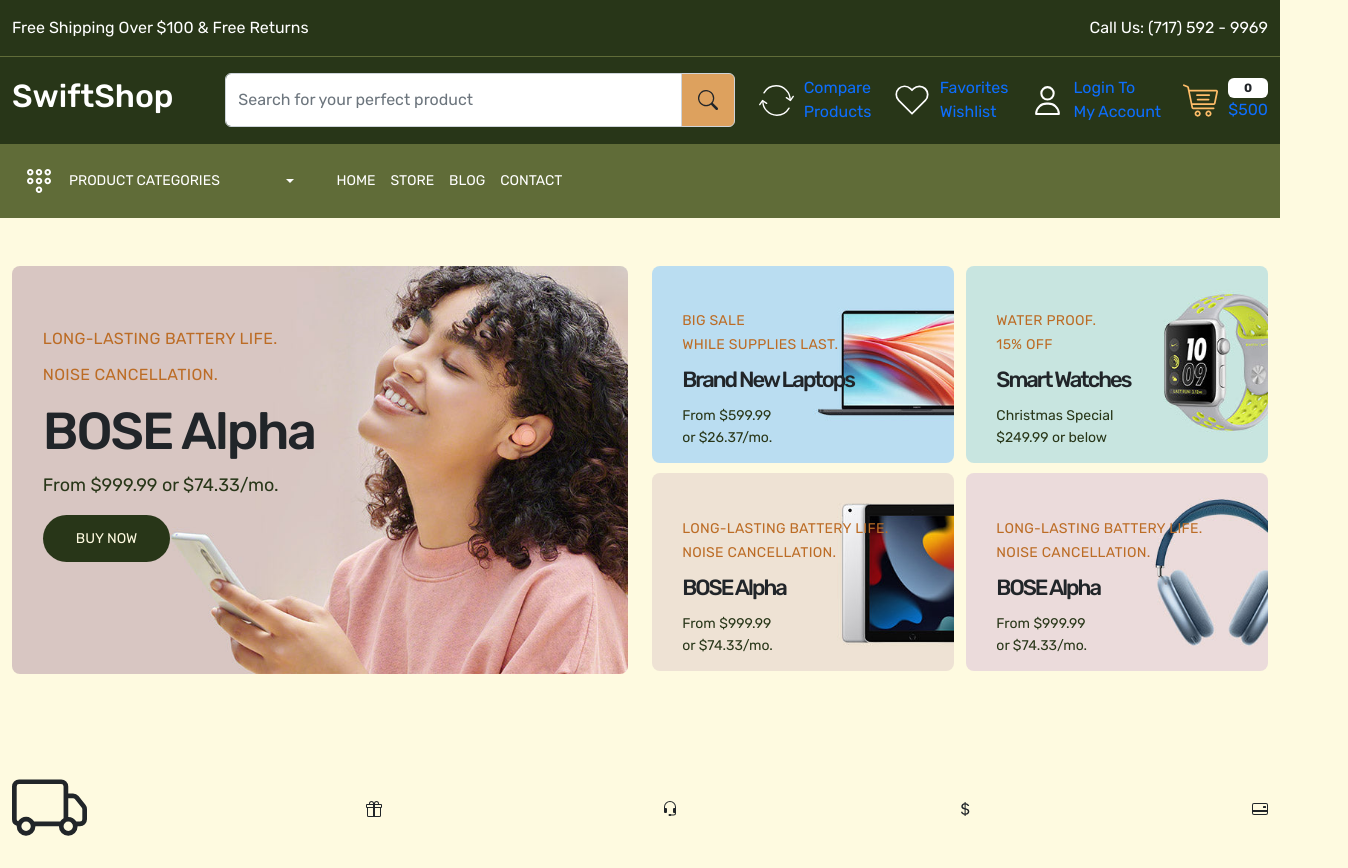
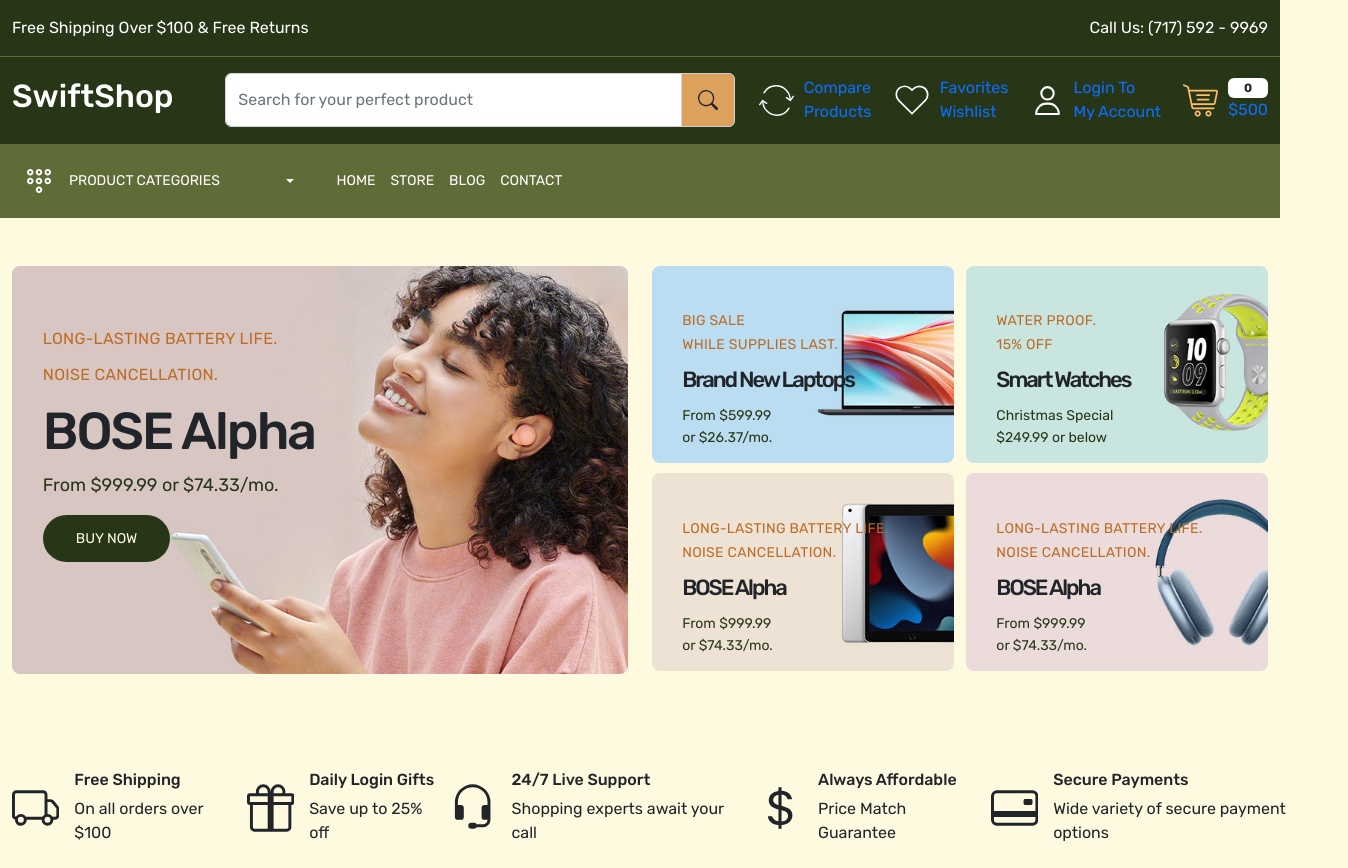
Before and after one commit to jonrob08/SwiftShop, a React (Create React App) app in the folder swiftshop/: page / in a window 1280 px wide. Shown: the top 868 px of the page, 1348 px wide, since content can reach past the window. Built offline with nearby package versions, Linux system fonts and the light colour scheme; a web font is replaced by a local one.

Commit message:
chore: setting up categories section

```diff
--- a/swiftshop/src/App.css
+++ b/swiftshop/src/App.css
@@ -131,6 +131,7 @@
 
 
 /* Home Page */
+/* Home Wrapper 1 */
 .main-banner-content {
   top: 15%;
   left: 5%;
@@ -194,3 +195,10 @@
 .small-banner {
   width: 49%;
 }
+
+/* Home Wrapper 2 */
+
+.icon div {
+  width: max-content;
+  padding-right: 5%;
+}
--- a/swiftshop/src/pages/Home.js
+++ b/swiftshop/src/pages/Home.js
@@ -5,6 +5,7 @@
 const Home = () => {
   return (
     <>
+      {/* wrapper 1 */}
       <section className="home-wrapper-1 py-5">
         <div className="container-xxl">
           <div className="row">
@@ -63,46 +64,59 @@
           </div>
         </div>
       </section>
+      {/* wrapper 2 */}
       <section className="home-wrapper-2 py-5">
         <div className="container-xxl">
           <div className="row">
             <div className="col-12">
               <div className="services d-flex align-items-center justify-content-between">
-                <div>
-                  <BsTruck size='75'></BsTruck>
+                <div className="icon d-flex align-items-center gap-15">
+                  <BsTruck size='50'></BsTruck>
                   <div>
-                    <h6></h6>
-                    <p></p>
+                    <h6>Free Shipping</h6>
+                    <p className="mb-0">On all orders over $100</p>
                   </div>
                 </div>
-                <div>
-                  <BsGift></BsGift>
+                <div className="icon d-flex align-items-center gap-15">
+                  <BsGift size='50'></BsGift>
                   <div>
-                    <h6></h6>
-                    <p></p>
+                    <h6>Daily Login Gifts</h6>
+                    <p className="mb-0">Save up to 25% off</p>
                   </div>
                 </div>
-                <div>
-                  <BsHeadset></BsHeadset>
+                <div className="icon d-flex align-items-center gap-15">
+                  <BsHeadset size='50'></BsHeadset>
                     <div>
-                      <h6></h6>
-                      <p></p>
+                      <h6>24/7 Live Support</h6>
+                      <p className="mb-0">Shopping experts await your call</p>
                     </div>
                 </div>
-                <div>
-                  <BsCurrencyDollar></BsCurrencyDollar>
+                <div className="icon d-flex align-items-center gap-15">
+                  <BsCurrencyDollar size='50'></BsCurrencyDollar>
                   <div>
-                      <h6></h6>
-                      <p></p>
+                      <h6>Always Affordable</h6>
+                      <p className="mb-0">Price Match Guarantee</p>
                     </div>
                   </div>
-                <div>
-                  <BsCreditCard2Back></BsCreditCard2Back>
+                <div className="icon d-flex align-items-center gap-15">
+                  <BsCreditCard2Back size='50'></BsCreditCard2Back>
                   <div>
-                      <h6></h6>
-                      <p></p>
+                      <h6>Secure Payments</h6>
+                      <p className="mb-0">Wide variety of secure payment options</p>
                   </div>
                 </div>
+              </div>
+            </div>
+          </div>
+        </div>
+      </section>
+      {/* categories section */}
+      <section className="homewrapper-3 py-5">
+        <div className="container-xxl">
+          <div className="row">
+            <div className="col-12">
+              <div className="categories">
+
               </div>
             </div>
           </div>
```
